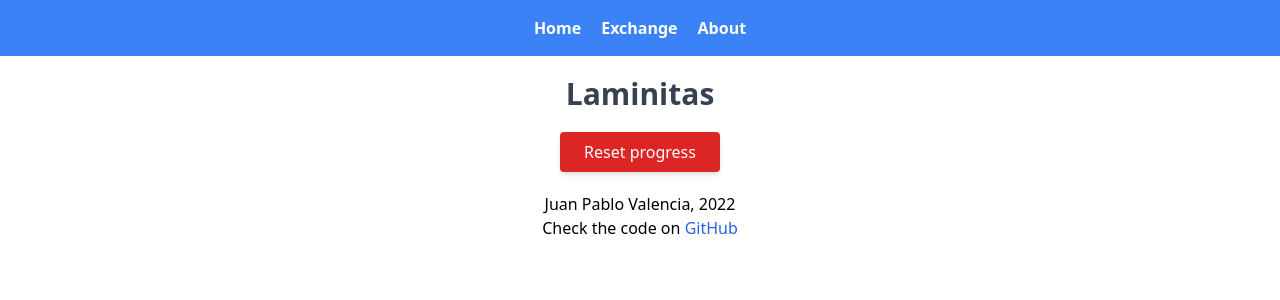
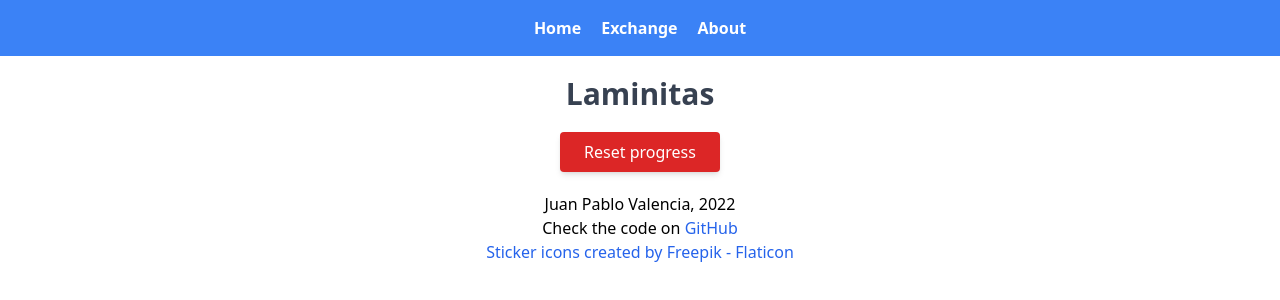
Before and after one commit to jpvg10/laminitas, a React (Create React App) app: page /about in a window 1280 px wide. Shown: the top 300 px of the page. Built offline with nearby package versions, Linux system fonts and the light colour scheme.

Commit message:
attribution

```diff
--- a/src/components/About.tsx
+++ b/src/components/About.tsx
@@ -38,6 +38,16 @@ const About: React.FC<IProps> = ({ reset }) => {
           GitHub
         </a>
       </p>
+      <p>
+        <a
+          className="text-blue-600 hover:text-blue-700"
+          href="https://www.flaticon.com/free-icons/sticker"
+          target="_blank"
+          rel="noreferrer"
+        >
+          Sticker icons created by Freepik - Flaticon
+        </a>
+      </p>
     </React.Fragment>
   );
 };
```
